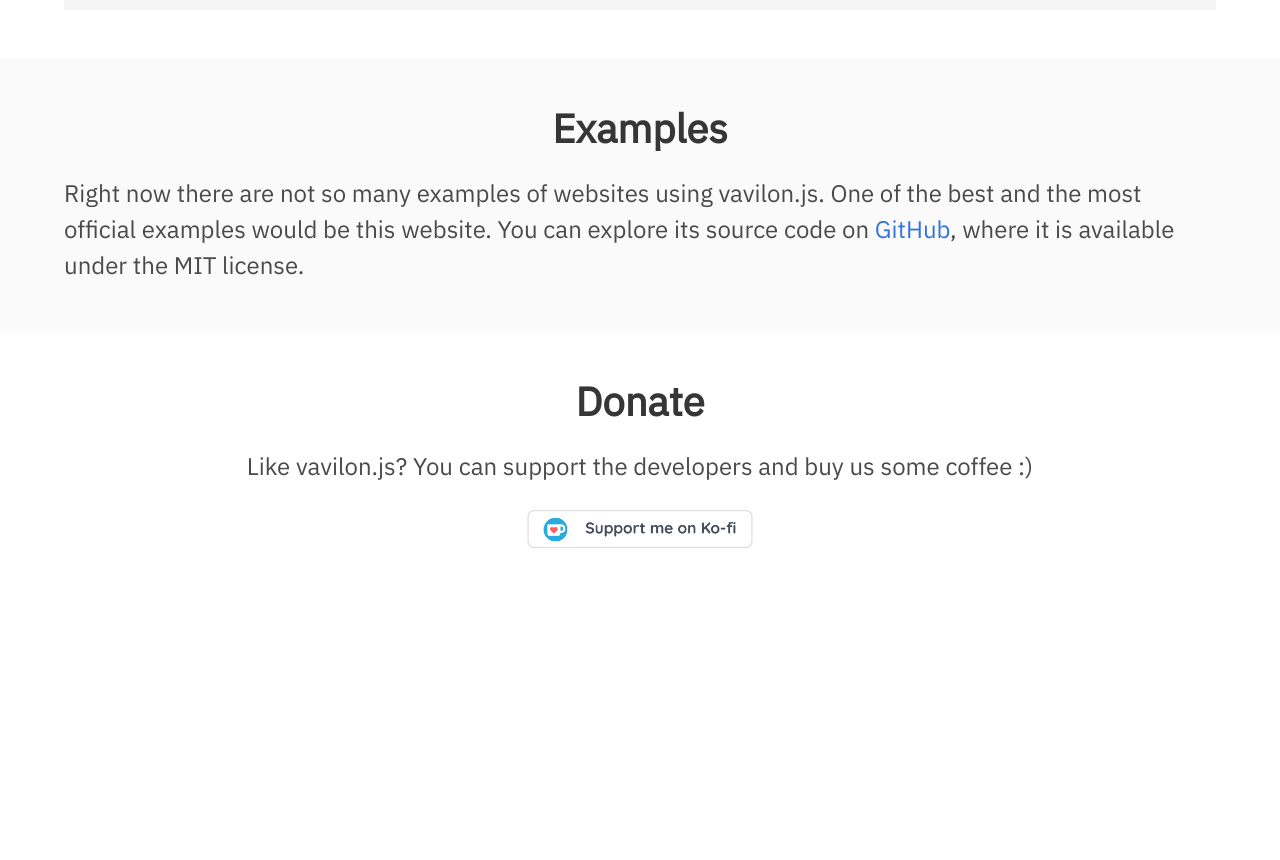
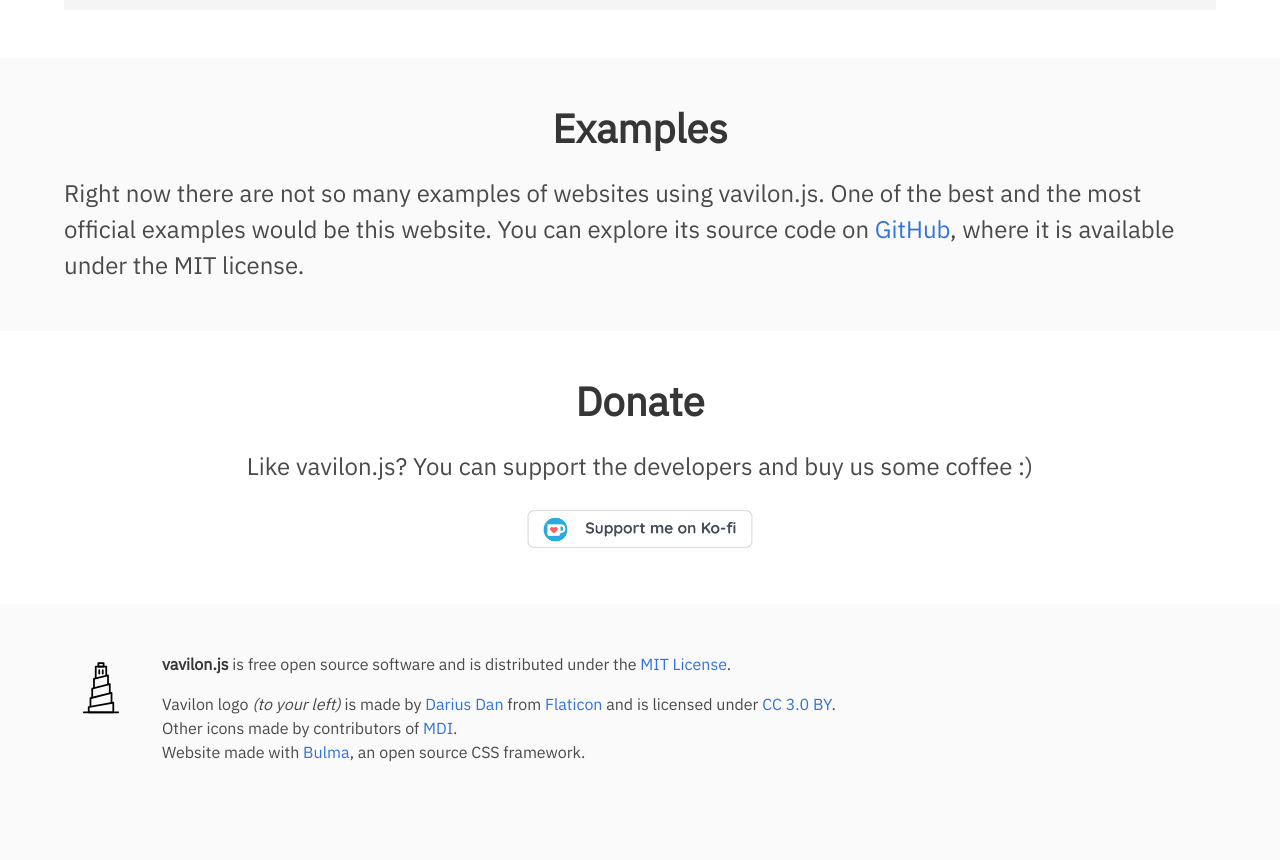
Before and after one commit to vavilon-js/vavilon-js.github.io, a website: page index.html in a window 1280 px wide. Shown: the part 1879-2739 px from the top of the page. Before the commit the page ends 2483 px from the top, so only its background shows below. Drawn offline with Linux system fonts and the light colour scheme.

Commit message:
Add footer

```diff
--- a/index.html
+++ b/index.html
@@ -189,6 +189,38 @@
             </div>
         </section>
     </main>
+    <footer class="footer">
+        <div class="container">
+            <div class="columns">
+                <div class="column is-1">
+                    <img src="./public/img/logo.svg" width="90" alt="vavilon logo">
+                </div>
+                <div class="column">
+                    <p class="vav-footer-main">
+                        <strong>vavilon.js</strong> is free open source software and is distributed under the
+                        <a href="https://github.com/vavilon-js/vavilon.js/blob/master/LICENSE">MIT License</a>.
+                    </p>
+                    <p>
+                        Vavilon logo <i>(to your left)</i> is made by
+                        <a href="https://www.flaticon.com/authors/darius-dan" target="_blank">Darius Dan</a>
+                        from
+                        <a href="https://www.flaticon.com" target="_blank">Flaticon</a>
+                        and is licensed under
+                        <a href="http://creativecommons.org/licenses/by/3.0" target="_blank">CC 3.0 BY</a>.
+                    </p>
+                    <p>
+                        Other icons made by contributors of
+                        <a href="http://materialdesignicons.com/" target="_blank">MDI</a>.
+                    </p>
+                    <p>
+                        Website made with
+                        <a href="https://bulma.io" target="_blank">Bulma</a>,
+                        an open source CSS framework.
+                    </p>
+                </div>
+            </div>
+        </div>
+    </footer>
 </body>
 
 </html>
--- a/src/scss/main.scss
+++ b/src/scss/main.scss
@@ -49,6 +49,10 @@
   }
 }
 
+.vav-footer-main {
+  margin-bottom: 1rem;
+}
+
 html {
   scroll-behavior: smooth;
 }
```
Also changed, not shown: dist/css/main.min.css. Lines whose indentation alone changed are shown as unchanged.
